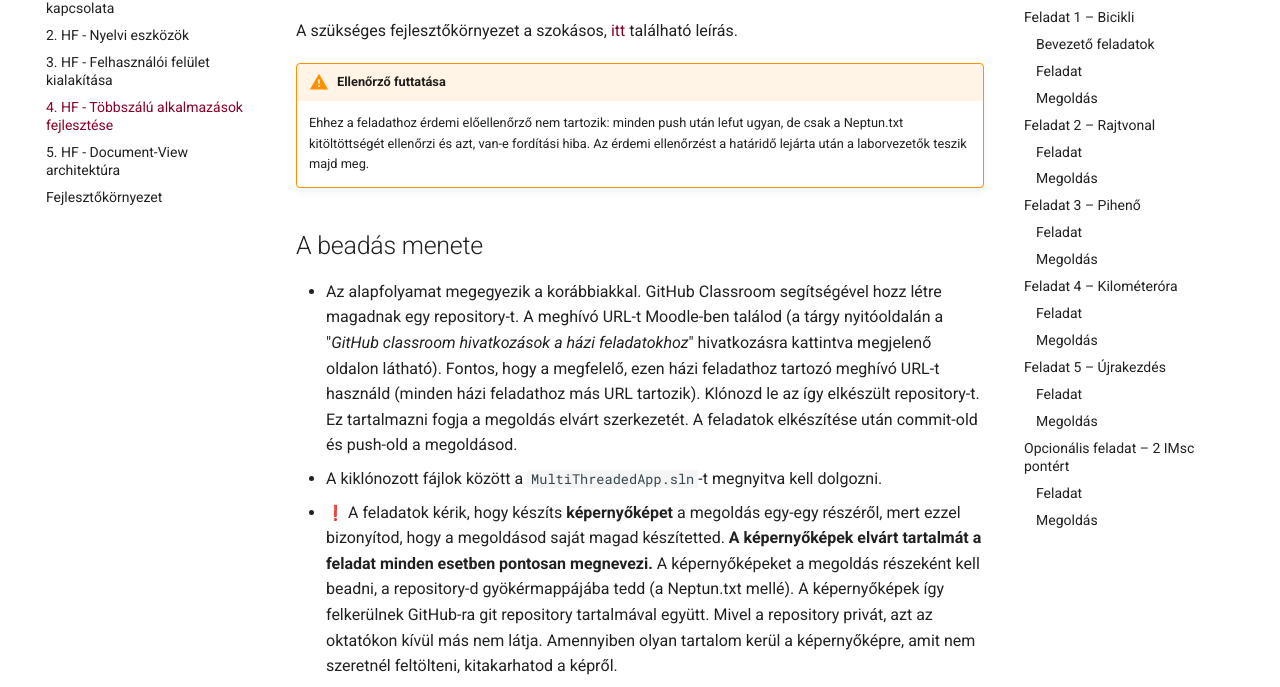
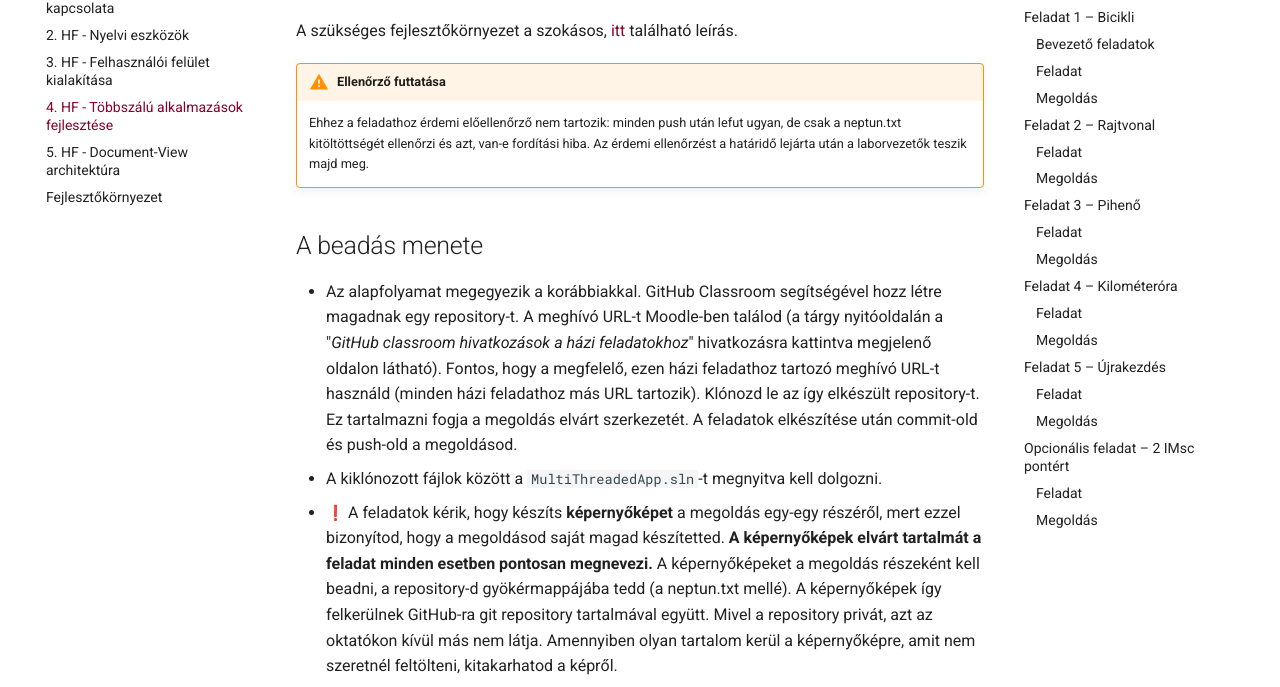
Before and after one commit to bmeviauab00/szoftvertechnikak, an MkDocs documentation site: the page built from docs/hazi/4-tobbszalu-alkalmazasok-fejlesztese/index.md, in a window 1280 px wide and 1400 px high, scrolled down 452 px. Shown: the part 145-832 px from the top of the window. Built offline with MkDocs 1.6.1 and Material for MkDocs 9.7.7, drawn with Linux system fonts in a browser that asks for light colours; emoji names are drawn with the system emoji font; comment, search, counter and statistics services are not loaded; some of the changed text lies outside the part shown.

````diff
--- a/docs/hazi/4-tobbszalu-alkalmazasok-fejlesztese/index.md
+++ b/docs/hazi/4-tobbszalu-alkalmazasok-fejlesztese/index.md
@@ -20,13 +20,13 @@ Az önálló gyakorlat a következő ismeretek elmélyítését célozza:
 A szükséges fejlesztőkörnyezet a szokásos, [itt](../fejlesztokornyezet/index.md) található leírás.
 
 !!! warning "Ellenőrző futtatása"
-    Ehhez a feladathoz érdemi előellenőrző nem tartozik: minden push után lefut ugyan, de csak a Neptun.txt kitöltöttségét ellenőrzi és azt, van-e fordítási hiba. Az érdemi ellenőrzést a határidő lejárta után a laborvezetők teszik majd meg.
+    Ehhez a feladathoz érdemi előellenőrző nem tartozik: minden push után lefut ugyan, de csak a neptun.txt kitöltöttségét ellenőrzi és azt, van-e fordítási hiba. Az érdemi ellenőrzést a határidő lejárta után a laborvezetők teszik majd meg.
 
 ## A beadás menete
 
 - Az alapfolyamat megegyezik a korábbiakkal. GitHub Classroom segítségével hozz létre magadnak egy repository-t. A meghívó URL-t Moodle-ben találod (a tárgy nyitóoldalán a "*GitHub classroom hivatkozások a házi feladatokhoz*" hivatkozásra kattintva megjelenő oldalon látható). Fontos, hogy a megfelelő, ezen házi feladathoz tartozó meghívó URL-t használd (minden házi feladathoz más URL tartozik). Klónozd le az így elkészült repository-t. Ez tartalmazni fogja a megoldás elvárt szerkezetét. A feladatok elkészítése után commit-old és push-old a megoldásod.
 - A kiklónozott fájlok között a `MultiThreadedApp.sln`-t megnyitva kell dolgozni.
-- :exclamation: A feladatok kérik, hogy készíts **képernyőképet** a megoldás egy-egy részéről, mert ezzel bizonyítod, hogy a megoldásod saját magad készítetted. **A képernyőképek elvárt tartalmát a feladat minden esetben pontosan megnevezi.** A képernyőképeket a megoldás részeként kell beadni, a repository-d gyökérmappájába tedd (a Neptun.txt mellé). A képernyőképek így felkerülnek GitHub-ra git repository tartalmával együtt. Mivel a repository privát, azt az oktatókon kívül más nem látja. Amennyiben olyan tartalom kerül a képernyőképre, amit nem szeretnél feltölteni, kitakarhatod a képről.
+- :exclamation: A feladatok kérik, hogy készíts **képernyőképet** a megoldás egy-egy részéről, mert ezzel bizonyítod, hogy a megoldásod saját magad készítetted. **A képernyőképek elvárt tartalmát a feladat minden esetben pontosan megnevezi.** A képernyőképeket a megoldás részeként kell beadni, a repository-d gyökérmappájába tedd (a neptun.txt mellé). A képernyőképek így felkerülnek GitHub-ra git repository tartalmával együtt. Mivel a repository privát, azt az oktatókon kívül más nem látja. Amennyiben olyan tartalom kerül a képernyőképre, amit nem szeretnél feltölteni, kitakarhatod a képről.
 - :exclamation: A beadott megoldások mellé külön indoklást, illetve leírást nem várunk el, ugyanakkor az elfogadás feltétele, hogy a beadott kódban a feladat megoldása szempontjából relevánsabb részek **kommentekkel legyenek ellátva**.
 
 ## Feladat 1 – Bicikli
@@ -37,7 +37,7 @@ A szükséges fejlesztőkörnyezet a szokásos, [itt](../fejlesztokornyezet/inde
 
 ### Feladat
 
-A Windows Forms alkalmazásunk főablakának bal oldalán egy gomb legyen (ez egy biciklit jelképez), a jobb oldalán egy kék színű panel (ez a célt jelképezi), továbbá legyen egy "start" feliratú gomb a felület alján. A gomb megnyomásakor indítsunk egy új háttérszálat, mely a biciklit jelképező gombot ==**2**== és ==**8**== közötti (véletlenszerűen választott) lépésközönként átmozgatja a jobb oldalon található panelig!
+A Windows Forms alkalmazásunk főablakának bal oldalán egy gomb legyen (ez egy biciklit jelképez), a jobb oldalán egy kék színű panel (ez a célt jelképezi), továbbá legyen egy "Start" feliratú gomb a felület alján. A gomb megnyomásakor indítsunk egy új háttérszálat, mely a biciklit jelképező gombot ==**2**== és ==**8**== közötti (véletlenszerűen választott) lépésközönként átmozgatja a jobb oldalon található panelig!
 
 ### Megoldás
 
@@ -58,7 +58,7 @@ A Windows Forms alkalmazásunk főablakának bal oldalán egy gomb legyen (ez eg
 
     ![Kiinduló UI](images/f1.png)
 
-3. A bicikli mozgatására definiáljuk az alábbi segédfüggvényeket
+3. A bicikli mozgatására definiáljuk az alábbi segédfüggvényeket:
 
     ```csharp
     public void BikeThreadFunction(object param)
````
Also changed, not shown: other parts of docs/hazi/4-tobbszalu-alkalmazasok-fejlesztese/index.md (+5 -5 lines).
